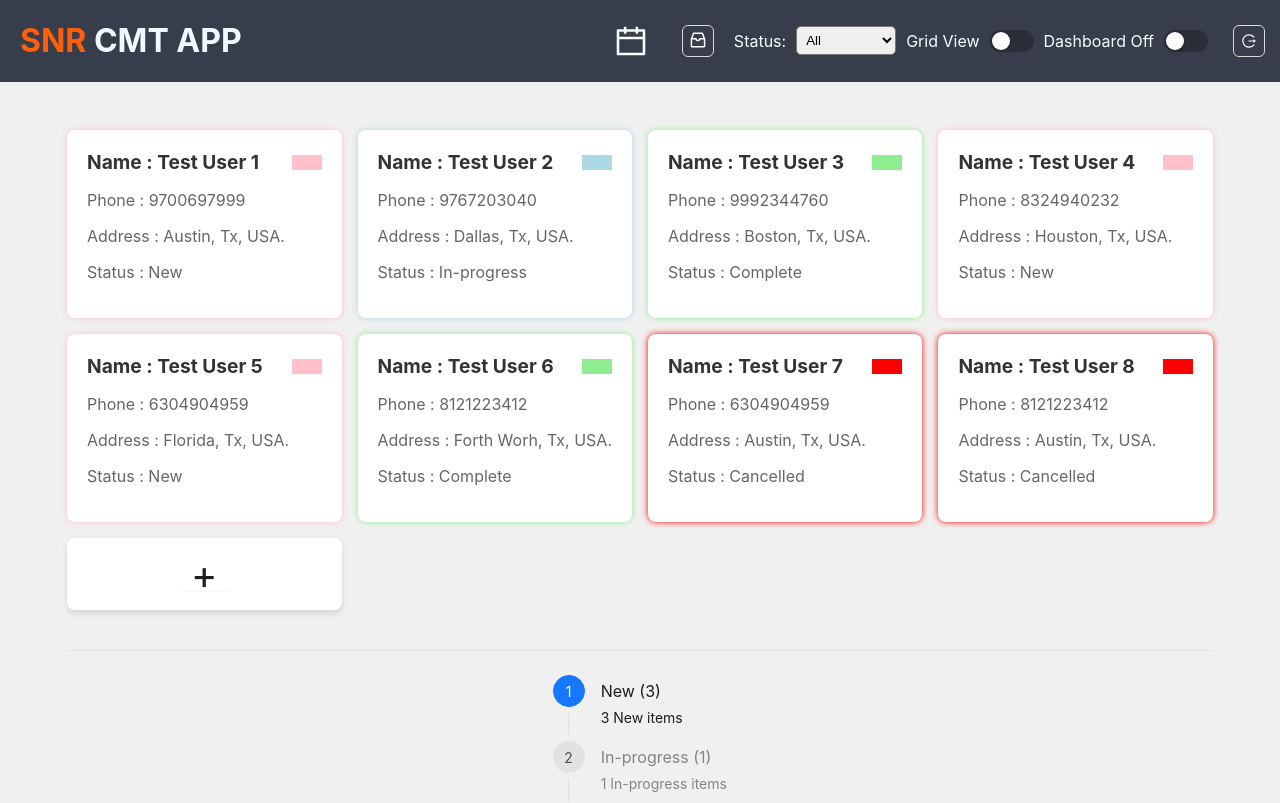
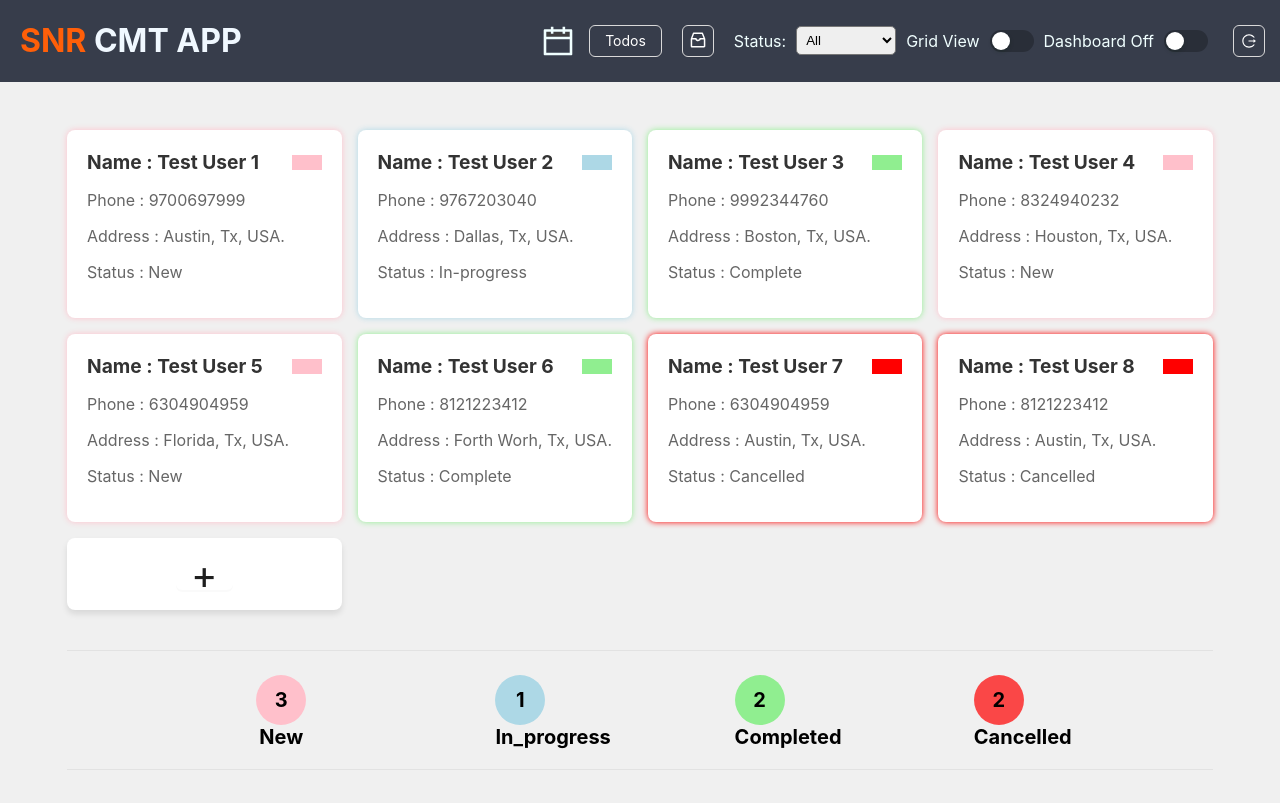
Before and after one commit to snrtrunksoft/snr-css-cmt_app, a React (Create React App) app: page / in a window 1280 px wide. Shown: the top 803 px of the page. Built offline with nearby package versions, Linux system fonts and the light colour scheme.

Commit message:
calendar - the Calendar Page has been implemented

```diff
--- a/package.json
+++ b/package.json
@@ -7,6 +7,7 @@
     "antd": "^5.23.3",
     "chart.js": "^4.4.7",
     "cra-template": "1.2.0",
+    "lucide-react": "^0.475.0",
     "react": "^19.0.0",
     "react-chartjs-2": "^5.3.0",
     "react-dom": "^19.0.0",
--- a/src/App.css
+++ b/src/App.css
@@ -28,3 +28,22 @@
   width: 100%;
   padding-top: 30px;
 }
+.graph1{
+  display: flex;
+  align-items: center;
+  justify-content: space-evenly;
+}
+.graph1 div{
+  width: 50px;
+  height: 50px;
+  border-radius: 50%;
+  display: flex;
+  align-items: center;
+  justify-content: space-evenly;
+  font-size: 20px;
+  font-weight: bold;
+}
+.graph1 Col{
+  display: flex;
+  flex-direction: column;
+}
--- a/src/App.js
+++ b/src/App.js
@@ -15,7 +15,6 @@ ChartJS.register(CategoryScale, LinearScale, BarElement, Title, Tooltip, Legend,
 function App() {
 
   const [ isAddNewNameCardModalOpen, setIsAddNewNameCardModalOpen ] = useState(false);
-  const [ current, setCurrent ] = useState(0);
   const [ dataView, setDataView ] = useState("grid");
   const [ newRecordName, setNewRecordName ] = useState('');
   const [ newRecordPhone, setNewRecordPhone ] = useState('');
@@ -130,11 +129,6 @@ function App() {
     acc[item.Status] = (acc[item.Status] || 0) + 1;
     return acc;
   }, {});
-
-  const stepsData = Object.keys(statusCount).map((status) => ({
-    title: `${status} (${statusCount[status]})`,
-    description: `${statusCount[status]} ${status} items`,
-  }));
 
   if(!("New" in statusCount)){
     statusCount["New"] = 0;
@@ -350,19 +344,33 @@ function App() {
             </div>)}
           <Divider type='horizontal'/>
           <div style={{width:"100%"}} hidden={hideDashboard}>
-            <Row className='graph'>
-              <Col >
-                {/* <Pie data={graphData} options={options}></Pie> */}
-                <Steps
-                  width="100%"
-                  current={current}
-                  items={stepsData}
-                  onChange={(e)=>setCurrent(e)}
-                  direction='vertical'
-                />
-              </Col>
+            <Row className='graph1'>
+              <Row>
+                <Col>
+                  <div style={{backgroundColor:'pink'}}> {statusCount["New"]} </div>
+                </Col>
+                New
+              </Row>
+              <Row>
+                <Col >
+                  <div style={{backgroundColor:'lightBlue'}}> {statusCount["In-progress"]} </div>
+                </Col>
+                In_progress
+              </Row>
+              <Row>
+                <Col >
+                  <div style={{backgroundColor:'lightgreen'}}> {statusCount["Complete"]} </div>
+                </Col>
+                Completed
+              </Row>
+              <Row>
+                <Col >
+                  <div style={{backgroundColor:'rgba(256,0,0,0.7)'}}> {statusCount["Cancelled"]} </div>
+                </Col>
+                Cancelled
+              </Row>
             </Row>
-             <Col>
+             <Col style={{paddingTop:'20px'}}>
                 <Divider type='horizontal' ></Divider>
               </Col>
             <Row className='graph'>
@@ -390,10 +398,7 @@ function App() {
               />
           </Modal>
         </div>
-      ) : (
-        <div>
-          <CalendarPage/>
-        </div>)}
+      ) : (<CalendarPage/>)}
         <Divider type='horizontal'/>
         {<Footer/>}
     </div>
--- /dev/null
+++ b/src/CalendarPage.css
@@ -0,0 +1,36 @@
+.date-header {
+    text-align: left;
+    font-size: 24px;
+    font-weight: bold;
+    margin-bottom: 10px;
+}
+
+.grid-container {
+    display: grid;
+    grid-template-columns: repeat(7, 1fr);
+}
+
+.header1 {
+    font-weight: bold;
+    background-color: #ddd;
+}
+
+.grid-header-item {
+    text-align: center;
+    padding: 10px;
+    font-size: 16px;
+}
+
+.grid-item {
+    display: flex;
+    align-items: center;
+    justify-content: flex-start;
+    padding: 40px 70px;
+    border: 1px solid gray;
+    font-size: 18px;
+    font-weight: bold;
+    background-color: #f0f0f0;
+}
+.calendar-header Button{
+    background-color: #ddd;
+}
--- a/src/CalendarPage.js
+++ b/src/CalendarPage.js
@@ -1,13 +1,96 @@
-import React from "react";
+import React, { useState, useEffect } from "react";
+import "./CalendarPage.css";
+import { ChevronLeft, ChevronRight } from "lucide-react";
+import { Button, Col, Divider, Row } from "antd";
 
-const CalendarPage = () =>{
-    return(
-        <div>
-            <center>
-                <h2>Calendar page under construction</h2>
-            </center>
-        </div>
-    )
+const weekdays = ["Sun", "Mon", "Tue", "Wed", "Thu", "Fri", "Sat"];
+
+const CalendarPage = () => {
+  const [ currentDate, setCurrentDate] = useState(new Date());
+  const [ days, setDays ] = useState([]);
+
+  useEffect(() => {
+    generateCalendar();
+  }, [currentDate]);
+
+  const generateCalendar = () => {
+    const year = currentDate.getFullYear();
+    const month = currentDate.getMonth();
+
+    const firstDayOfMonth = new Date(year, month, 1).getDay();
+    const daysInMonth = new Date(year, month + 1, 0).getDate();
+
+    const prevMonthDays = new Date(year, month, 0).getDate();
+
+    let tempDays = [];
+
+    for (let i = firstDayOfMonth - 1; i >= 0; i--) {
+      tempDays.push({ day: prevMonthDays - i, type: "prev" });
+    }
+
+    for (let i = 1; i <= daysInMonth; i++) {
+      tempDays.push({ day: i, type: "current" });
+    }
+
+    let nextMonthDays = 1;
+    while (tempDays.length % 7 !== 0) {
+      tempDays.push({ day: nextMonthDays++, type: "next" });
+    }
+
+    setDays(tempDays);
+  };
+
+  const handlePrevMonth = () => {
+    setCurrentDate(new Date(currentDate.getFullYear(), currentDate.getMonth() - 1, 1));
+  };
+
+  const handleNextMonth = () => {
+    setCurrentDate(new Date(currentDate.getFullYear(), currentDate.getMonth() + 1, 1));
+  };
+
+  return (
+    <div className="calendar-container">
+      <div className="calendar-header">
+        <Row style={{display:'flex',alignItems:'center',justifyContent:'space-between'}}>
+            <Col style={{display:'flex',justifyContent:'center',alignItems:'center'}}>
+                <Button >Today</Button> &nbsp;&nbsp;
+                <Button onClick={handlePrevMonth}><ChevronLeft/></Button> &nbsp;
+                <Button onClick={handleNextMonth}><ChevronRight/></Button>
+            </Col>
+            <Col>
+                <Button>Week</Button> &nbsp;
+                <Button>Month</Button>
+            </Col>
+        </Row>
+        <Divider type="horizontal"></Divider>
+        <h2>
+          {currentDate.toLocaleString("default", { month: "long" })} {currentDate.getFullYear()}
+        </h2>
+      </div>
+
+      <div className="grid-container header1">
+        {weekdays.map((day, index) => (
+          <div key={index} className="grid-header-item">
+            {day}
+          </div>
+        ))}
+
+        {days.map((item, index) => (
+          <div
+            key={index}
+            // className={`day-${item.type}-${
+            //   item.day === new Date().getDate() &&
+            //   currentDate.getMonth() === new Date().getMonth()
+            //     ? "today"
+            //     : ""
+            // }`}
+          >
+            <div className="grid-item" >{item.day}</div>
+          </div>
+        ))}
+      </div>
+    </div>
+  );
 };
 
 export default CalendarPage;
--- a/src/Header.js
+++ b/src/Header.js
@@ -3,7 +3,16 @@ import { CalendarTwoTone, InboxOutlined, LogoutOutlined } from "@ant-design/icon
 import React, { useState } from "react";
 import "./Header.css";
 
-const Header = ({ dropDownList, dataView, setDataView, setHideDashboard, hideDashboard, commentBox, openCalendarPage, setOpenCalendarPage }) =>{
+const Header = ({
+    dropDownList,
+    dataView,
+    setDataView,
+    setHideDashboard,
+    hideDashboard,
+    commentBox,
+    openCalendarPage,
+    setOpenCalendarPage,
+    }) => {
 
     const [ view, setView ] = useState("Grid");
     const [ handleInboxDrawer, setHandleInboxDrawer ] = useState(false);
@@ -21,6 +30,7 @@ const Header = ({ dropDownList, dataView, setDataView, setHideDashboard, hideDas
                     onClick={()=>setOpenCalendarPage(prev => !prev)}
                     style={{fontSize:'32px',margin:'15px'}}
                     />
+                <Button style={{color:'white',backgroundColor:'inherit'}}>Todos</Button>
                 <div style={{padding:'0px 20px'}}>
                     <Badge count={commentBox.length}>
                         <Button icon={<InboxOutlined/>} style={{fontSize:'20px',backgroundColor:'inherit',color:'white'}} onClick={() => setHandleInboxDrawer(true)}></Button>
```
Also changed, not shown: src/TodosPage.js (added, +12 -0 lines), 1 other file (tests, documents, lock files or other folders).
